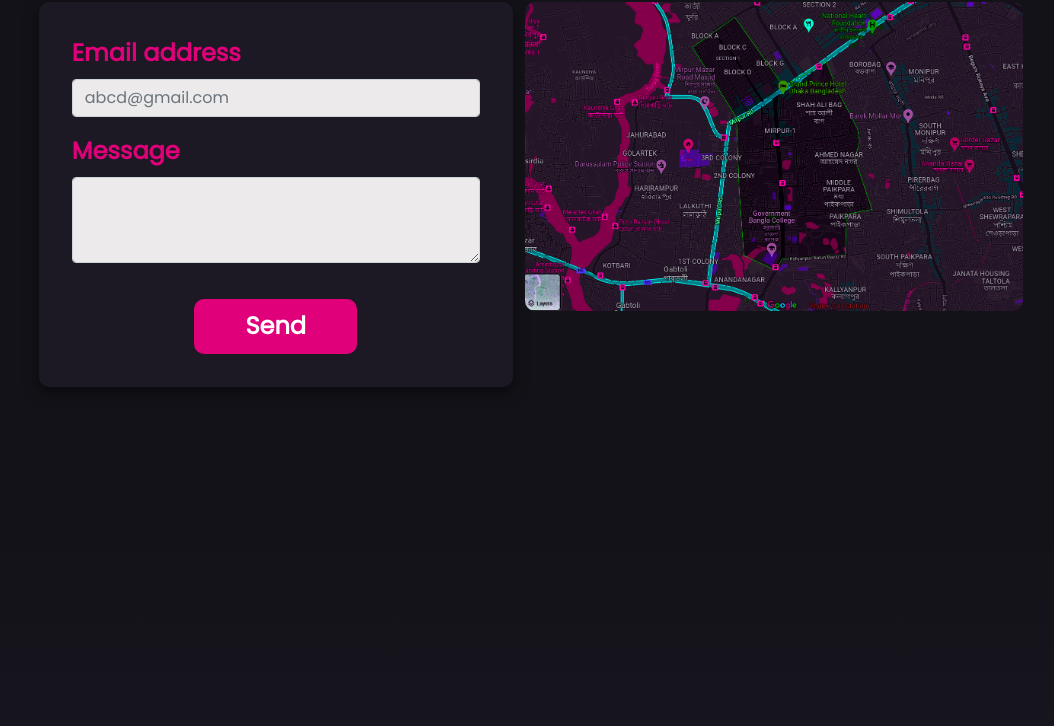
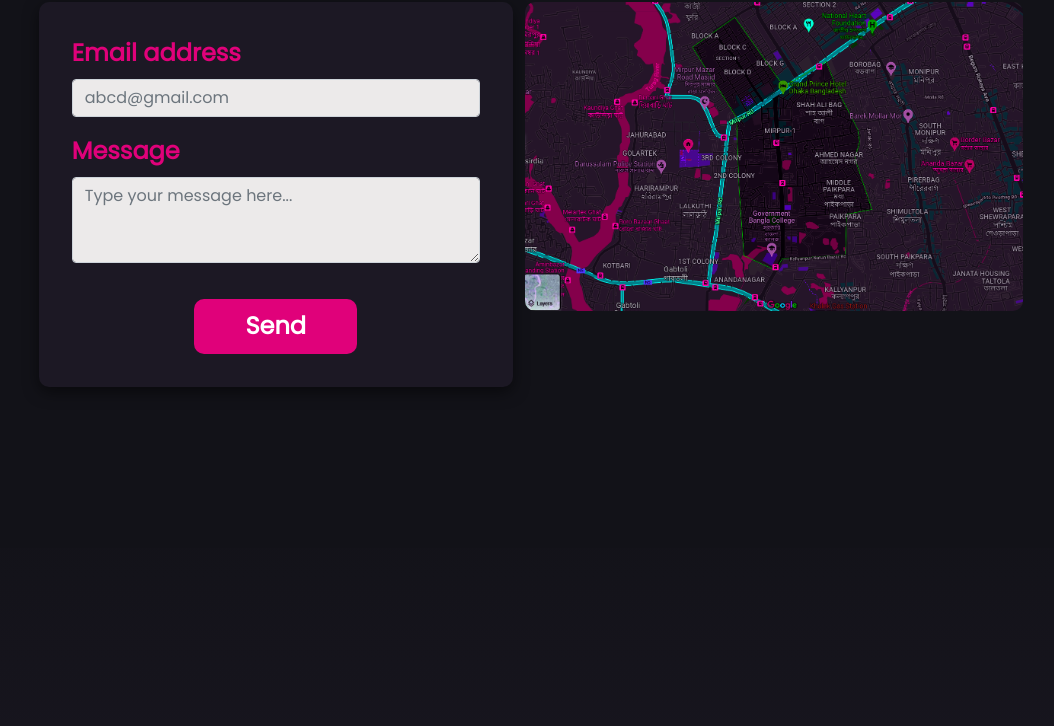
Before and after one commit to topurayhan007/Portfolio, a plain HTML site: page index.html in a window 1280 px wide. Shown: the part 6092-6818 px from the top of the page, without its empty margins (115-1169 px from the left). Drawn offline with nearby package versions, Linux system fonts and the light colour scheme.

Commit message:
ongoing...

```diff
--- a/index.html
+++ b/index.html
@@ -314,8 +314,8 @@
                                 <input type="email" class="form-control" id="exampleInputEmail1" placeholder="abcd@gmail.com" aria-describedby="emailHelp" required>
                             </div>
                             <div class="mb-3">
-                                <label for="exampleFormControlTextarea1" class="form-label">Message</label>
-                                <textarea class="form-control" id="exampleFormControlTextarea1" rows="3"></textarea>
+                                <label for="exampleFormControlTextarea1"  class="form-label">Message</label>
+                                <textarea class="form-control" id="exampleFormControlTextarea1" placeholder="Type your message here..." rows="3"></textarea>
                             </div>
                             <div class="button">
                                 <button type="submit" class="btn">Send</button>
```
